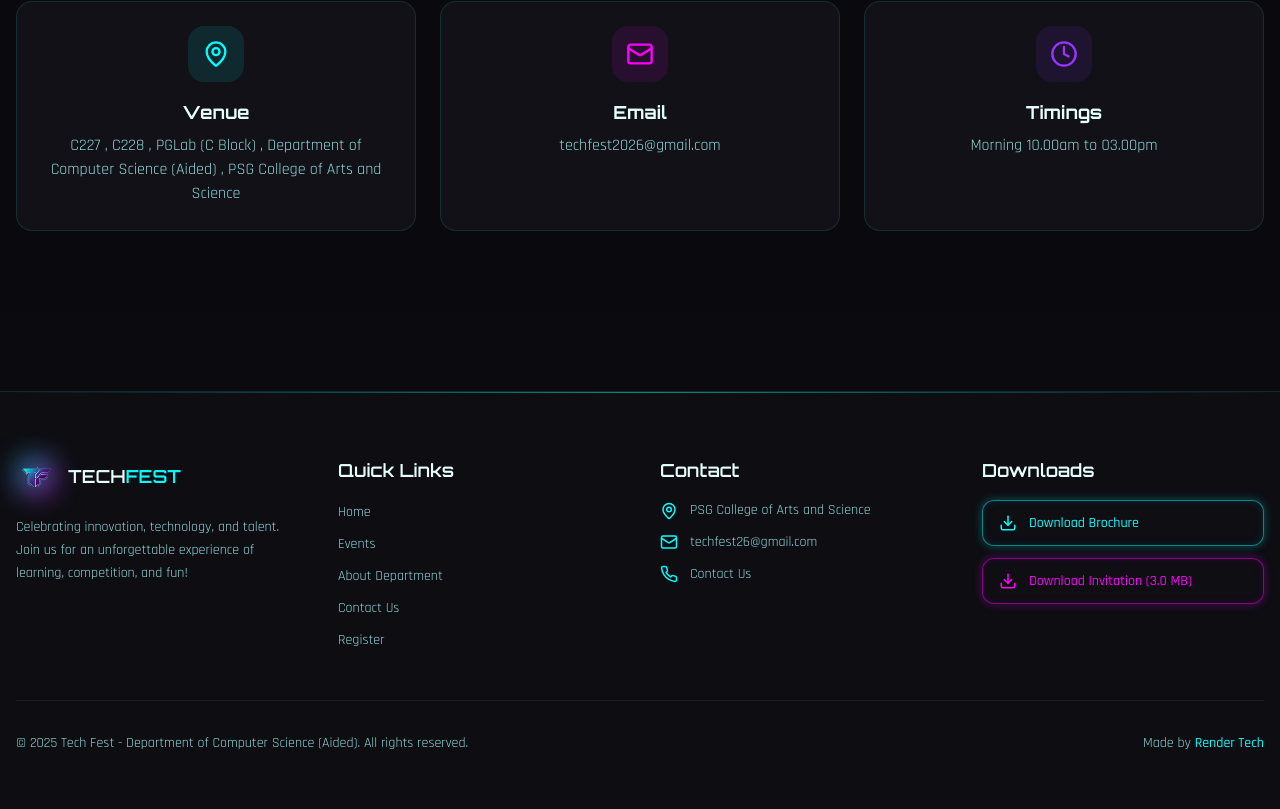
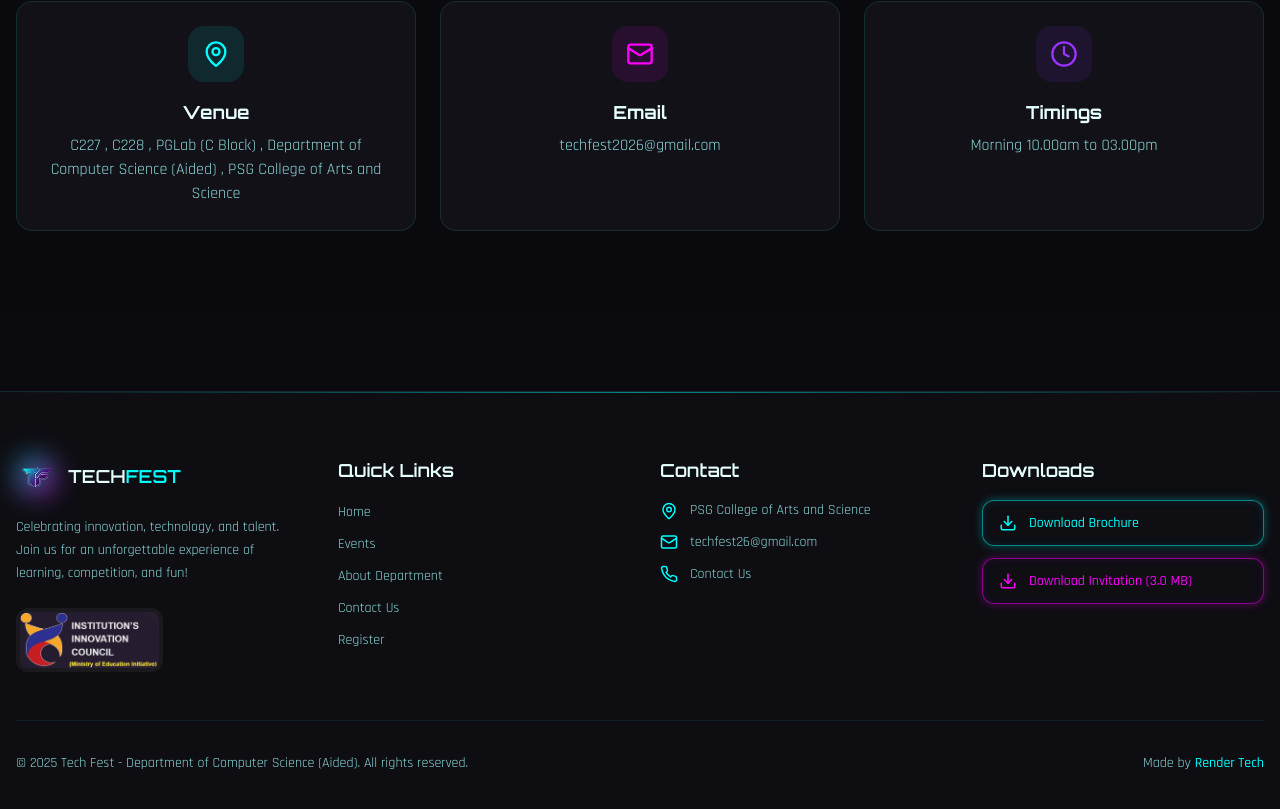
Before and after one commit to hariharan4814/techfest, a React (Vite) app: page / in a window 1280 px wide. Shown: the part 2167-2976 px from the top of the page. Built offline with nearby package versions, Linux system fonts and the light colour scheme; the HTML template or start-up script is replaced by a standard one.

Commit message:
IIC LOGO

```diff
--- a/src/components/Footer.tsx
+++ b/src/components/Footer.tsx
@@ -48,6 +48,14 @@ const Footer = () => {
             <p className="text-muted-foreground text-sm leading-relaxed">
               Celebrating innovation, technology, and talent. Join us for an unforgettable experience of learning, competition, and fun!
             </p>
+
+            <div className="pt-2">
+              <img
+                src="/iic-logo.png"
+                alt="Institution's Innovation Council"
+                className="h-14 md:h-16 w-auto object-contain bg-white/5 rounded-lg p-1"
+              />
+            </div>
           </div>
 
           {/* Quick Links */}
```
Also changed, not shown: public/iic-logo.png (added), 1 other file (tests, documents, lock files or other folders).
